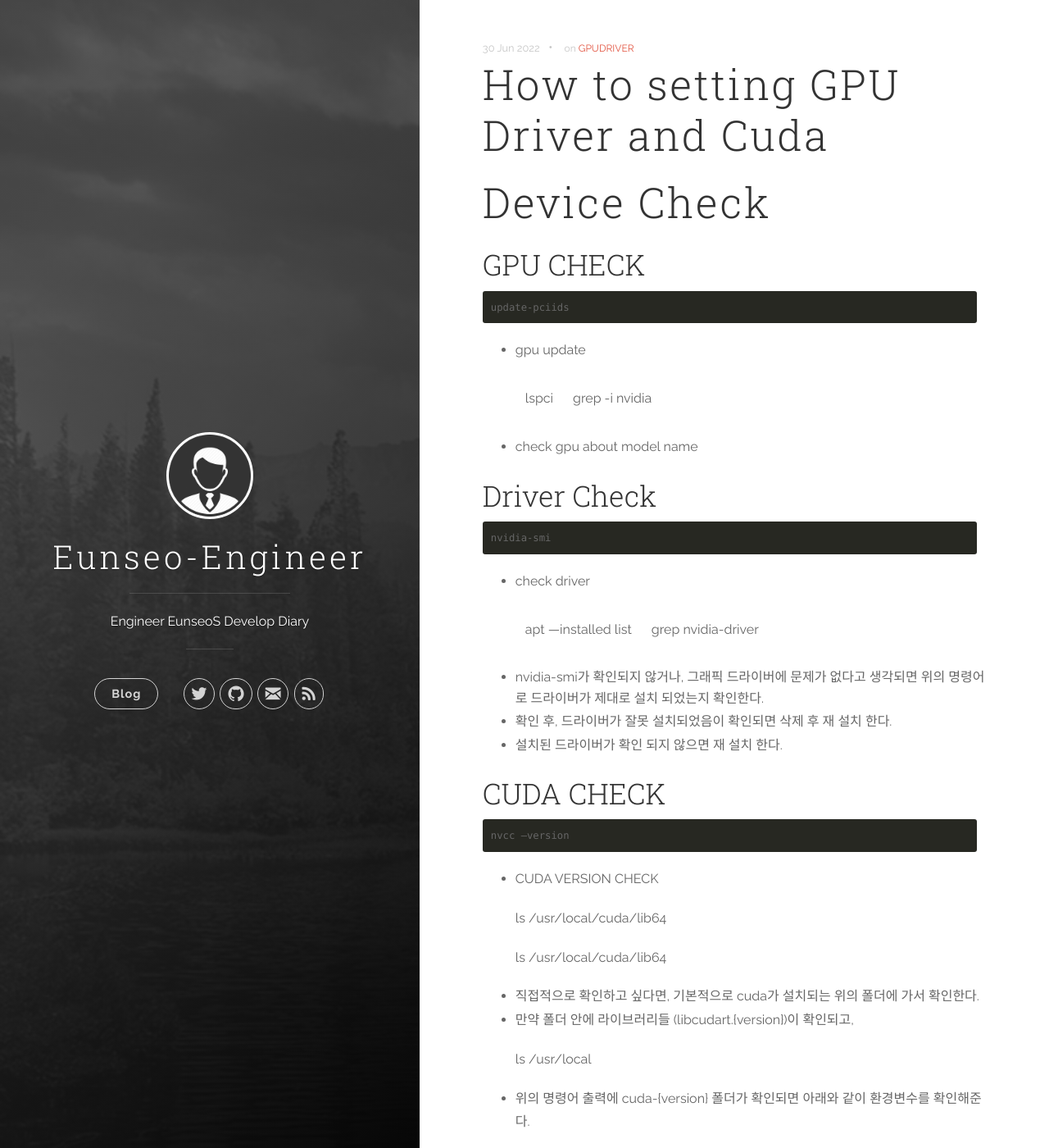
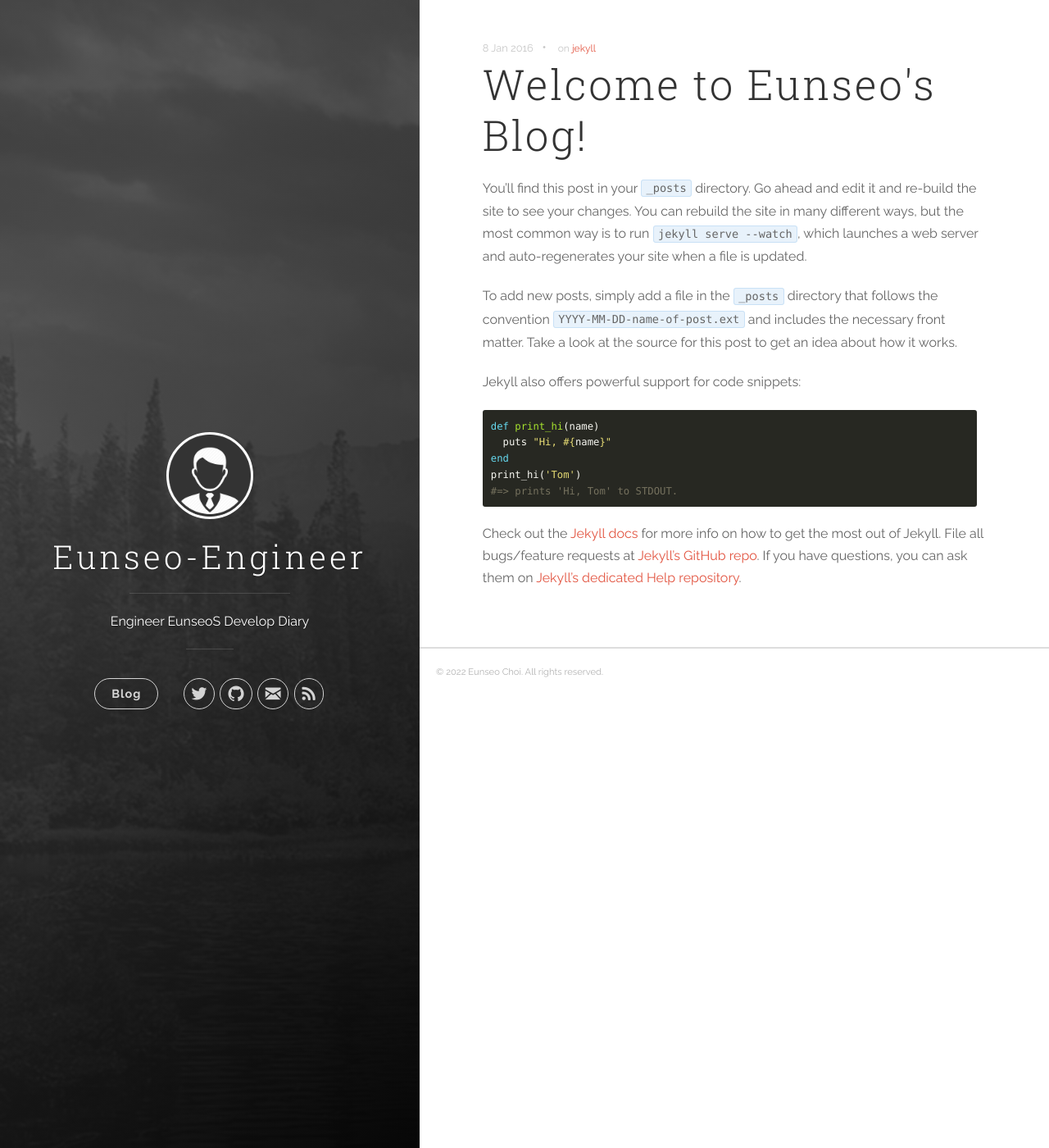
Before and after one commit to eunseo-engineer/eunseo-engineer.github.io, a Jekyll site: the page built from _posts/2016-01-08-welcome-to-jekyll.markdown, in a window 1280 px wide and 1400 px high. Shown: the whole window at 82% size. Built offline with Jekyll 4.4.1, drawn with Linux system fonts in a browser that asks for light colours; some of the changed text lies outside the part shown.

Commit message:
add post

```diff
--- a/_posts/2016-01-08-welcome-to-jekyll.markdown
+++ b/_posts/2016-01-08-welcome-to-jekyll.markdown
@@ -1,91 +1,4 @@
 ---
-title:  "How to setting GPU Driver and Cuda"
-date:   2022-06-30 16:56:23
-categories: [SetupGPU]
-tags: [GPUDRIVER]
----
-
-
-<!-- ---
-title:  "Welcome to Eunseo's Blog!"
-date:   2016-01-08 15:04:23
-categories: [github blog]
-tags: [jekyll]
---- -->
-# Device Check
-
-## GPU CHECK
-
-
-    update-pciids
-
-- gpu update
-
-
-    lspci | grep -i nvidia
-
-- check gpu about model name
-
-## Driver Check
-
-    nvidia-smi
-
-- check driver
-
-    apt —installed list | grep nvidia-driver
-
-- nvidia-smi가 확인되지 않거나, 그래픽 드라이버에 문제가 없다고 생각되면 위의 명령어로 드라이버가 제대로 설치 되었는지 확인한다.
-- 확인 후, 드라이버가 잘못 설치되었음이 확인되면 삭제 후 재 설치 한다.
-- 설치된 드라이버가 확인 되지 않으면 재 설치 한다.
-
-## CUDA CHECK
-
-    nvcc —version
-
-
-- CUDA VERSION CHECK
-
-    ls /usr/local/cuda/lib64
-
-    ls /usr/local/cuda/lib64
-
-
-- 직접적으로 확인하고 싶다면, 기본적으로 cuda가 설치되는 위의 폴더에 가서 확인한다.
-- 만약 폴더 안에 라이브러리들 (libcudart.{version})이 확인되고,
-
-
-    ls /usr/local
-
-
-- 위의 명령어 출력에 cuda-{version} 폴더가 확인되면 아래와 같이 환경변수를 확인해준다.
-
-    vi ~/.bashrc
-
-- bashrc 스크립트에 아래와 같이 내용 추가
-
-
-    export PATH=/usr/local/cuda-{version}/bin:$PATH
-    export LD_LIBRARY_PATH=/usr/local/cuda-{version}/lib64:$LD_LIBRARY_PATH
-
-
-![Alt text](r'D:\ada\git\blog\eunseo-engineer.github.io\images\cuda_path_in_bashrc.png')
-
-
-- 위와 같이 맨 아랫줄에 cuda-{version}의 경로를 환경변수에 적용 시켜준다. (마지막줄은 추가하지 않아도 된다.)
-
-
-    source ~/.bashrc
-
-- 저장(ESC + : wq!) 후, 위의 명령어로 저장한다.
-- 그 다음 nvcc —version으로 cuda를 확인한다.
-
-
-
-
-
-
-
-<!-- ---
 title:  "Welcome to Eunseo's Blog!"
 date:   2016-01-08 15:04:23
 categories: [github blog]
@@ -109,4 +22,4 @@ Check out the [Jekyll docs][jekyll] for more info on how to get the most out of
 
 [jekyll]:      http://jekyllrb.com
 [jekyll-gh]:   https://github.com/jekyll/jekyll
-[jekyll-help]: https://github.com/jekyll/jekyll-help -->
+[jekyll-help]: https://github.com/jekyll/jekyll-help
```
Also changed, not shown: _posts/2022-06-30-Gpu-Setting.markdown (renamed from _posts/Gpu_Setting.markdown).
